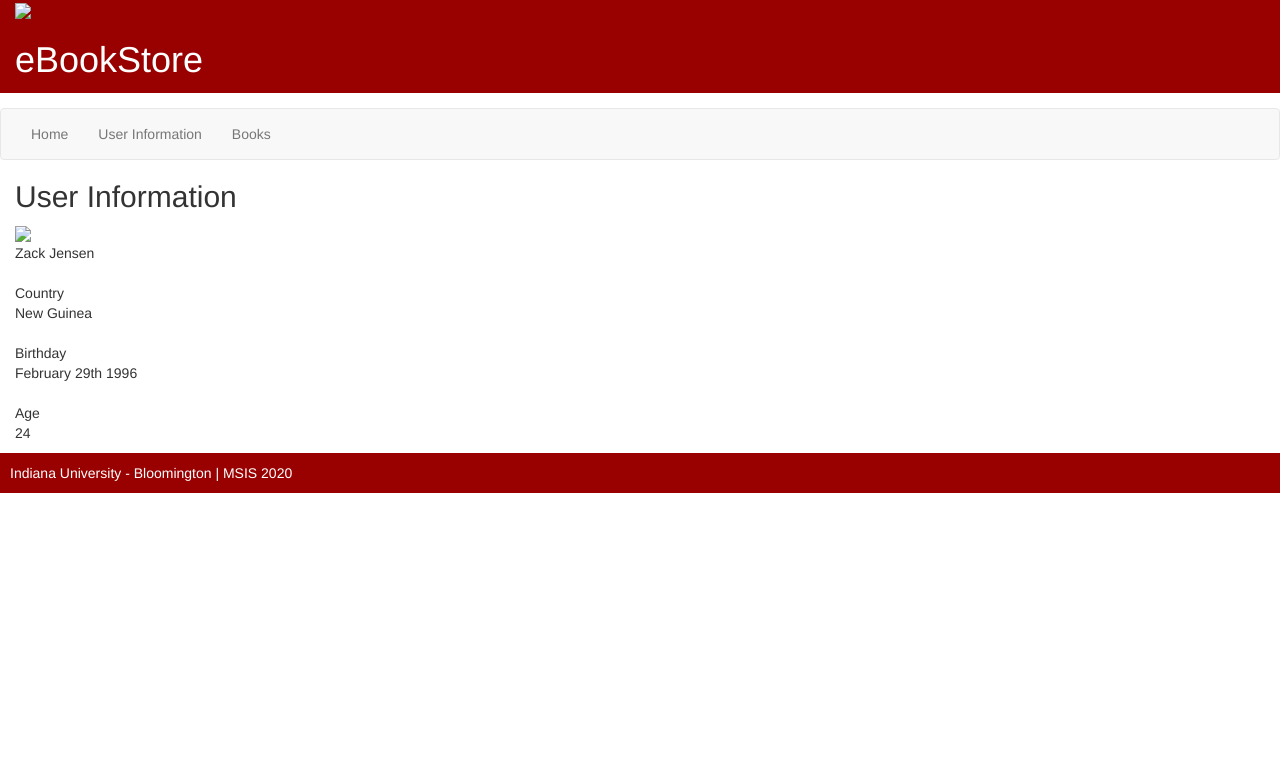
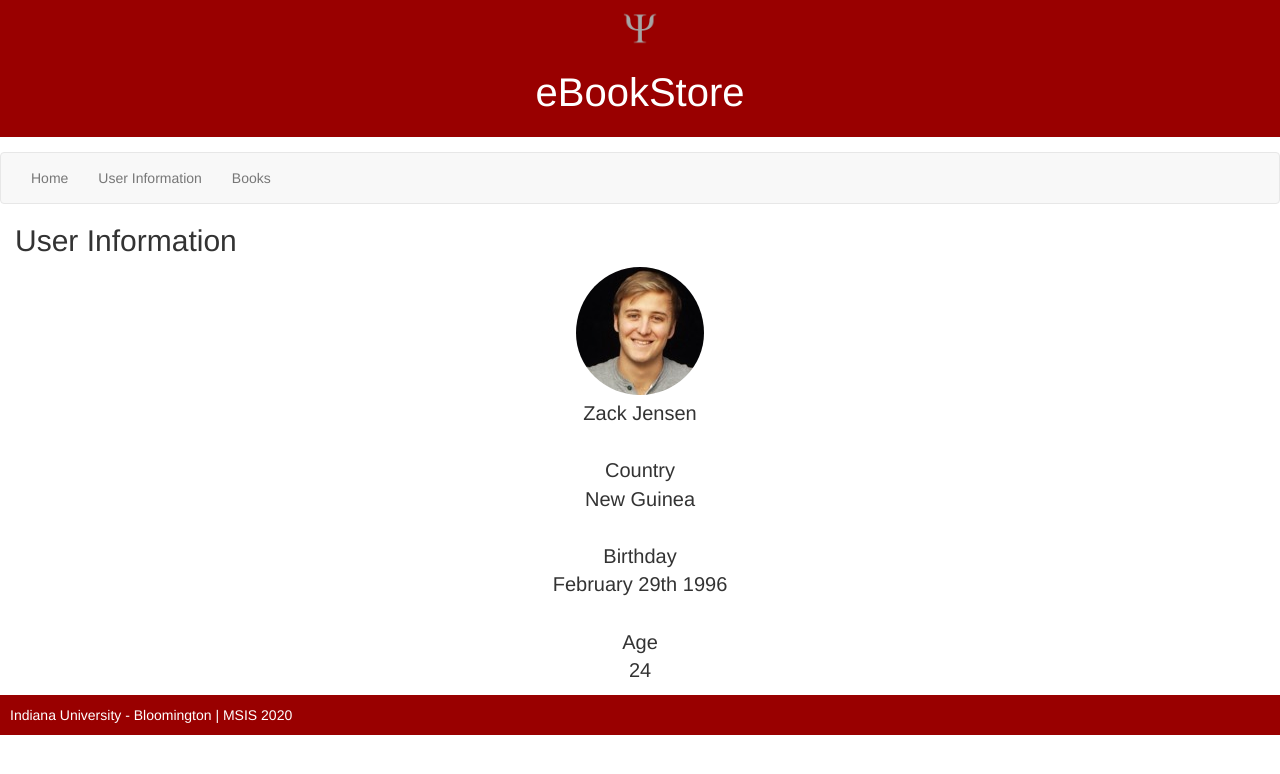
Before and after one commit to iu-msis/1-html-review-JesusSantillanMinila, a plain HTML site: page public/userinfo.html in a window 1280 px wide. Drawn offline with nearby package versions, Linux system fonts and the light colour scheme.

Commit message:
09.02 16.34

```diff
--- a/public/css/styles.css
+++ b/public/css/styles.css
@@ -17,3 +17,29 @@ footer {
     background-color: #DEDEDE
     color: black;
 }
+#profilepic{
+  border-radius: 50%;
+  display: block;
+  margin-left: auto;
+  margin-right: auto;
+  padding-bottom: 4px;
+}
+
+#logopic{
+  display: block;
+  margin-left: auto;
+  margin-right: auto;
+  padding-bottom: 4px;
+  margin-top:10px
+}
+.centertext{
+  text-align: center;
+  font-size: 20px
+}
+
+h1 {
+    color:white;
+    font-size: 40px;
+    margin-bottom: 20px;
+    text-align: center;
+}
```
Also changed, not shown: public/books.html (+5 -21 lines), public/index.html (+6 -5 lines), public/img/profile.jpg (renamed from public/static/96.jpg), public/img/psi.png (added).
